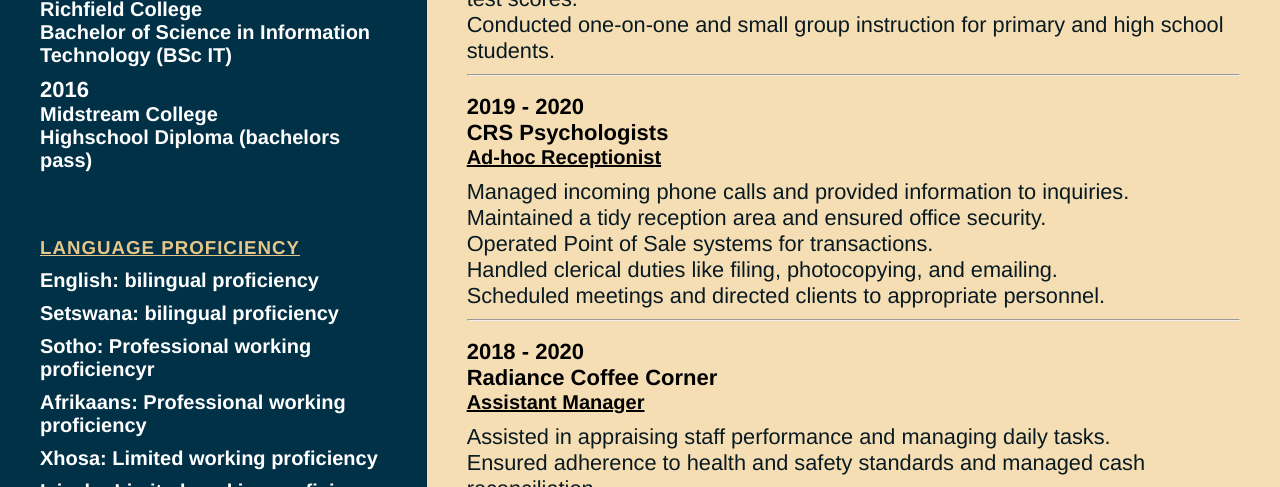
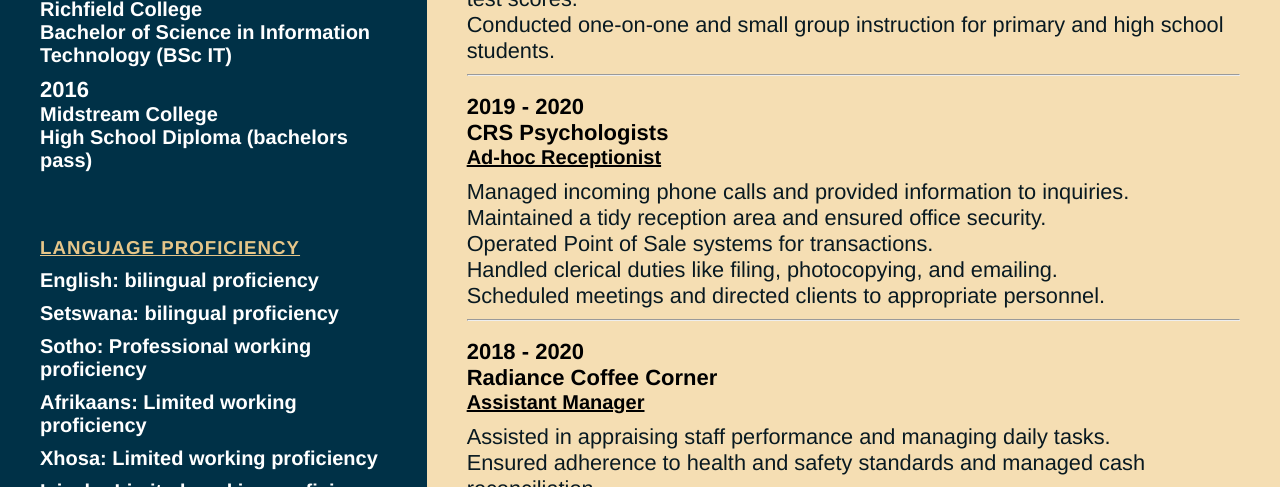
Before and after one commit to Benefits2PointOh/My-Portfolio, a plain HTML site: page index.html in a window 1280 px wide. Shown: the part 3720-4207 px from the top of the page. Drawn offline with nearby package versions, Linux system fonts and the light colour scheme.

Commit message:
Update index.html
Correcting spelling errors

```diff
--- a/index.html
+++ b/index.html
@@ -171,7 +171,7 @@
                     <li>
                         <h5>2016</h5>
                         <h4>Midstream College</h4>
-                        <h4>Highschool Diploma (bachelors pass)</h4>
+                        <h4>High School Diploma (bachelors pass)</h4>
                     </li>
                 </ul>
             </div>
@@ -186,10 +186,10 @@
                         <h4>Setswana: bilingual proficiency</h4>
                     </li>
                     <li>
-                        <h4>Sotho: Professional working proficiencyr</h4>
+                        <h4>Sotho: Professional working proficiency</h4>
                     </li>
                     <li>
-                        <h4>Afrikaans: Professional working proficiency</h4>
+                        <h4>Afrikaans: Limited working proficiency</h4>
                     </li>
                     <li>
                         <h4>Xhosa: Limited working proficiency</h4>
```
